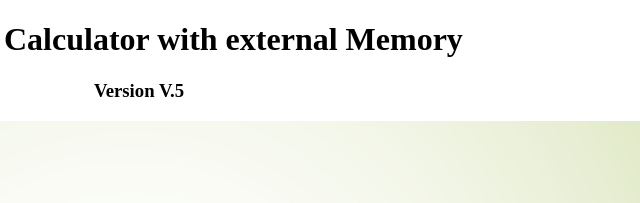
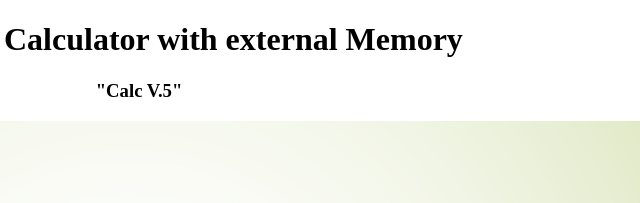
Before and after one commit to ishPLC/AndroidCalc.github.io, a plain HTML site: page index.html in a window 1280 px wide. Shown: the top 203 px of the page, 501-1141 px from the left. Drawn offline with Linux system fonts and the light colour scheme.

Commit message:
Add files via upload

```diff
--- a/index.html
+++ b/index.html
@@ -11,7 +11,7 @@
  <body>
 
 	<center><h1> C++ Android Calculator with external Memory </h1>
-	<center><h3> Version V.5  </h3>
+	<center><h3> "Calc V.5"  </h3>
 
   	<p><img src="img/1.jpg" alt="nodata"></p>
 
```
